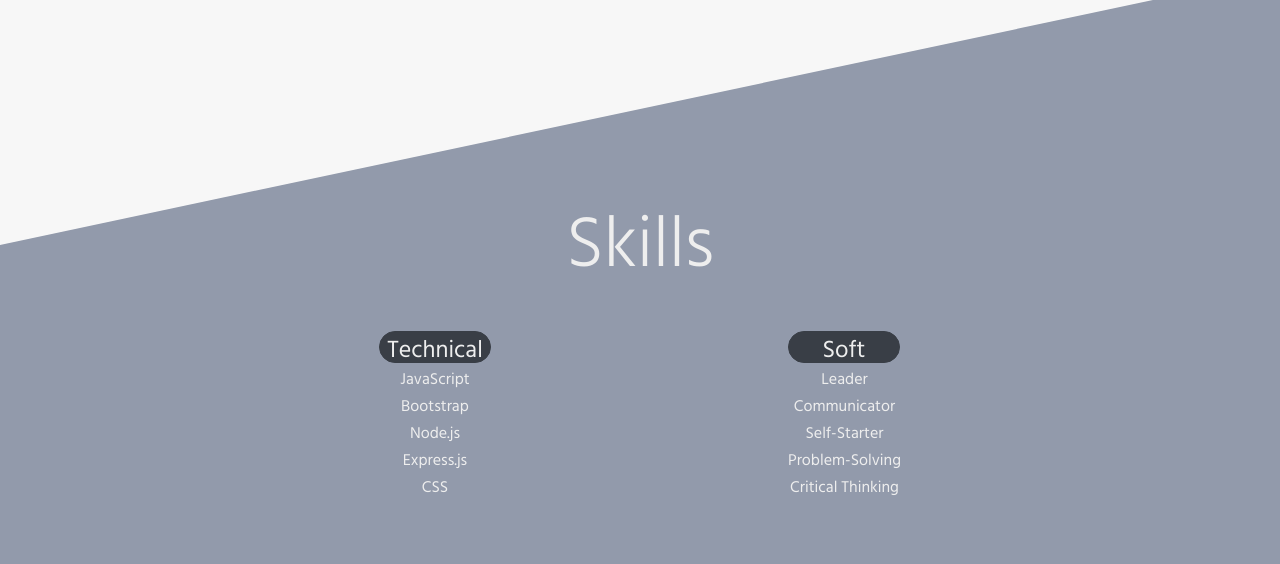
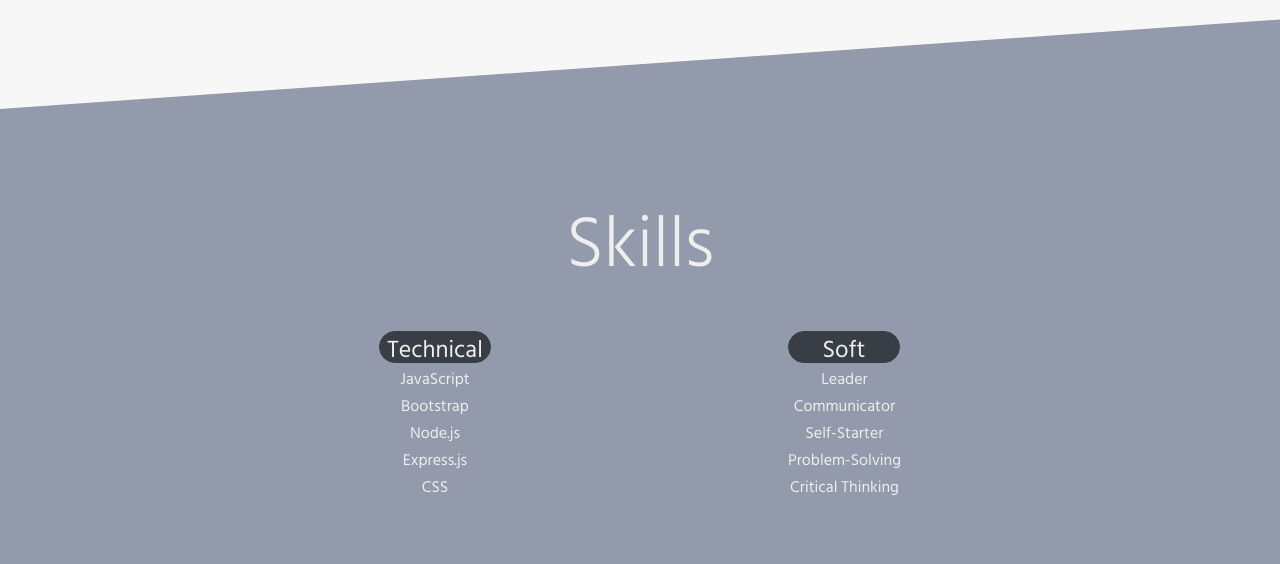
Before and after one commit to jackiedallas/personal-website, a website: page main.html in a window 1280 px wide. Shown: the part 1256-1820 px from the top of the page. Drawn offline with nearby package versions, Linux system fonts and the light colour scheme.

Commit message:
used psuedo class to create razerblade div affect

```diff
--- a/public/css/main.css
+++ b/public/css/main.css
@@ -155,18 +155,33 @@ li {
 .skew {
 	margin-top: 6rem;
 	background-color: #929AAB;
-	/*position: relative;*/
-	height: 1000px;
+	position: relative;
+	width: 100%;
+	height: 700px;
 	color: #F7F7F7;
 	/*top: 190px;*/
 	/*left: 0;*/
 	/*right: 0;*/
-	transform: skewY(-12deg);
+	/*transform: skewY(-12deg);*/
 
 
 }
+.skew:after {
+	position: absolute;
+	width: 100%;
+	height: 100%;
+	content: '';
+	background: inherit;
+	top: 0;
+	left: 0;
+	right: 0;
+	bottom: 0;
+	transform-origin: bottom left;
+	transform: skewY(-4deg);
+	z-index: -1;
+}
 .unskew {
-	transform: skewY(12deg);
+	/*transform: skewY(4deg);*/
 	text-align: center;
 	padding-top: 6rem;
 	/*text-align: center;*/
```
